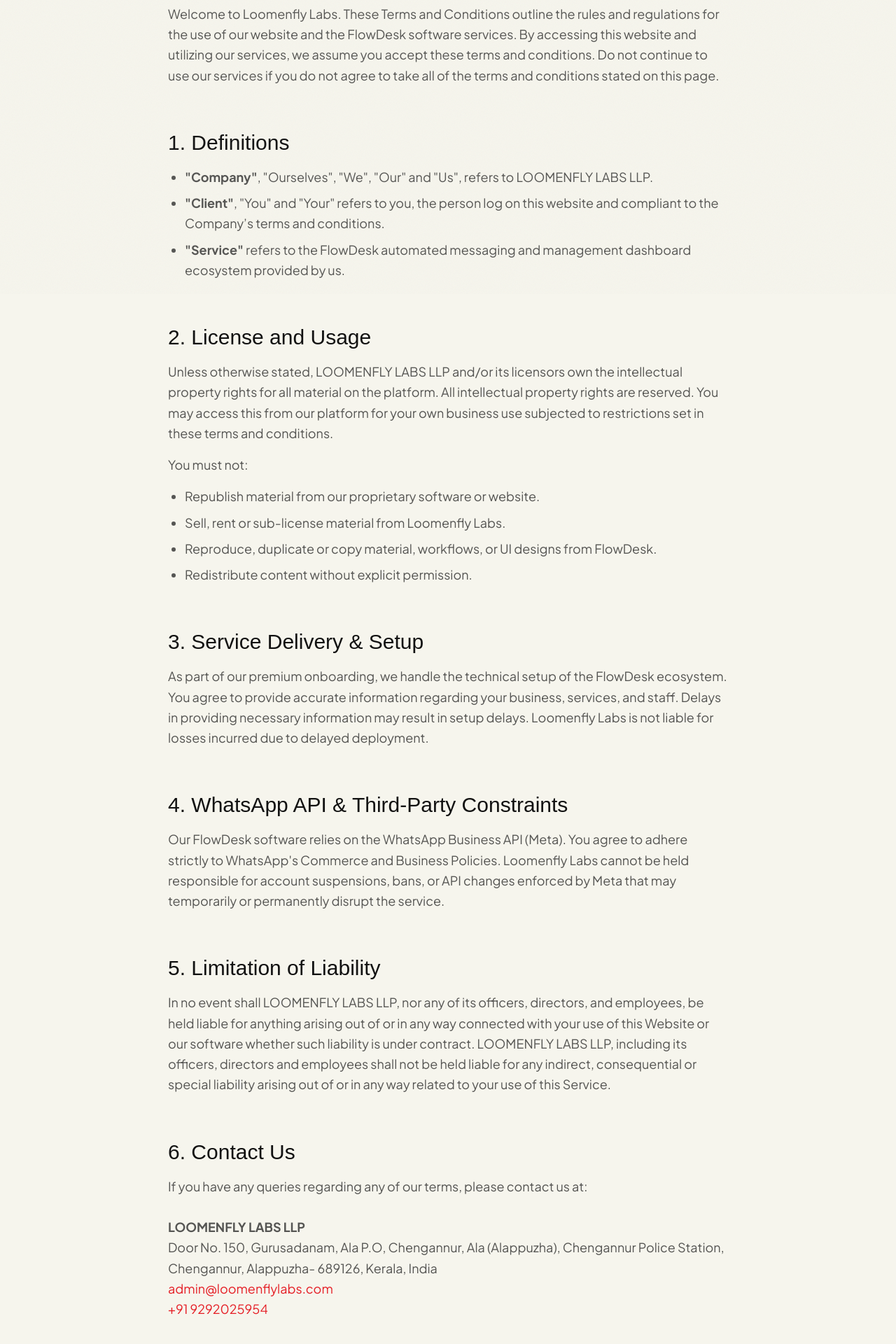
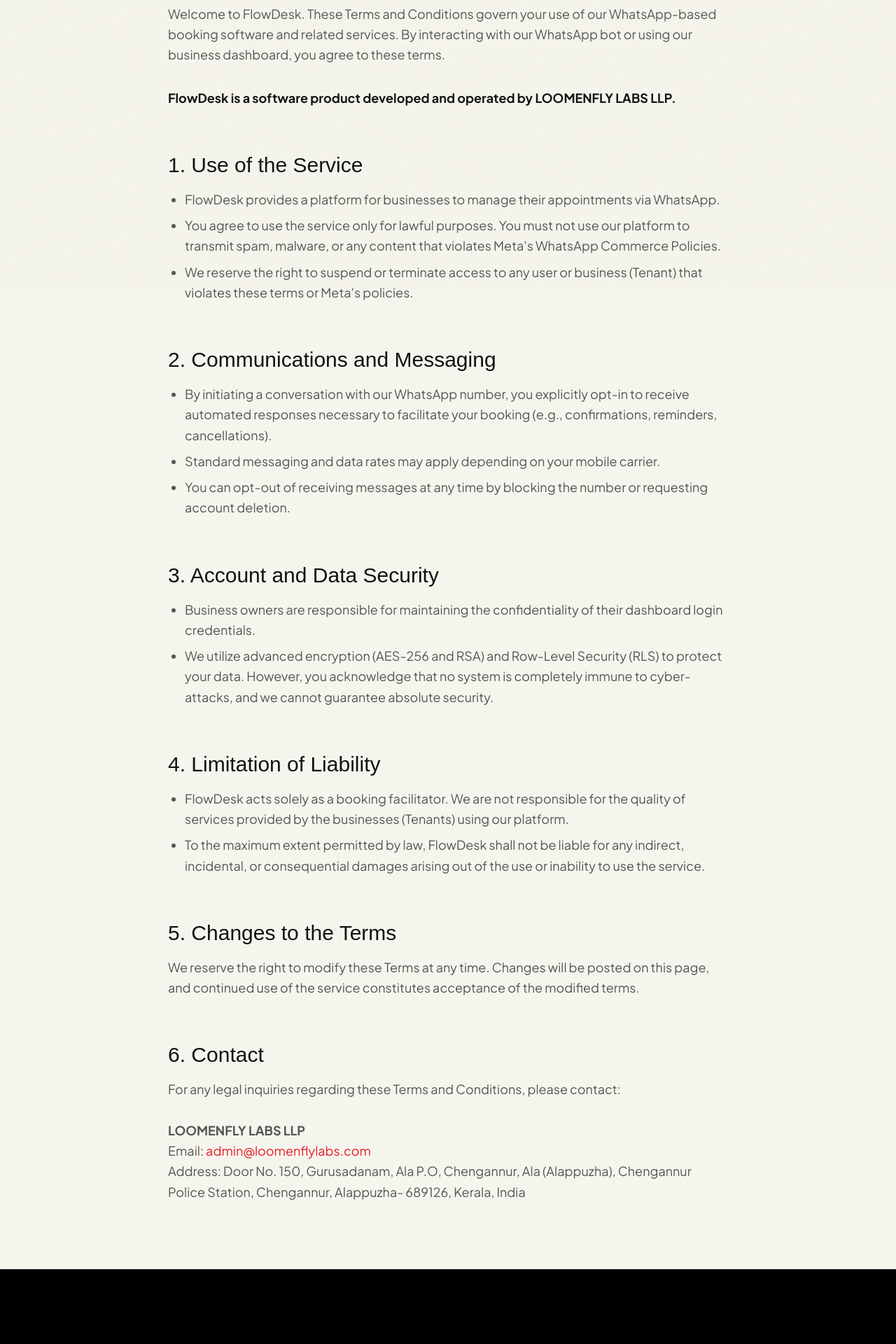
Before and after one commit to lumenflylabs/LoomenFlyCompanyWebsite, a Next.js app: page /terms-conditions in a window 1280 px wide. Shown: the part 380-2300 px from the top of the page at 70% size. Built offline with nearby package versions, Linux system fonts and the light colour scheme; a web font is replaced by a local one.

Commit message:
chore: Meta compliance updates (legal pages, footer disclaimer)

```diff
--- a/app/terms-conditions/page.tsx
+++ b/app/terms-conditions/page.tsx
@@ -2,7 +2,7 @@
 import { COMPANY } from "@/lib/constants";
 
 export const metadata = {
-  title: `Terms & Conditions | ${COMPANY.name}`,
+  title: `Terms and Conditions | ${COMPANY.name}`,
   description: `Terms and Conditions for ${COMPANY.name}`,
 };
 
@@ -14,7 +14,7 @@
           Legal
         </span>
         <h1 className="font-heading text-[clamp(40px,6vw,72px)] font-medium leading-[1.05] tracking-tight text-[#111111] mb-12">
-          Terms & Conditions
+          Terms and Conditions
         </h1>
 
         <div className="font-sans text-base md:text-lg text-[#111111]/70 flex flex-col gap-8 leading-relaxed">
@@ -23,79 +23,73 @@
           </p>
 
           <p>
-            Welcome to {COMPANY.name}. These Terms and Conditions outline the rules and regulations for the use of our website and the FlowDesk software services.
-            By accessing this website and utilizing our services, we assume you accept these terms and conditions. Do not continue to use our services if you do not agree to take all of the terms and conditions stated on this page.
+            Welcome to FlowDesk. These Terms and Conditions govern your use of our WhatsApp-based booking software and related services. By interacting with our WhatsApp bot or using our business dashboard, you agree to these terms.
+          </p>
+
+          <p className="font-bold text-[#111111]">
+            FlowDesk is a software product developed and operated by {COMPANY.legalName}.
           </p>
 
           <div>
             <h2 className="font-heading text-2xl md:text-3xl font-medium text-[#111111] mb-4 mt-8">
-              1. Definitions
+              1. Use of the Service
             </h2>
             <ul className="list-disc pl-6 flex flex-col gap-2 text-[#111111]/70">
-              <li><strong>"Company"</strong>, "Ourselves", "We", "Our" and "Us", refers to {COMPANY.legalName}.</li>
-              <li><strong>"Client"</strong>, "You" and "Your" refers to you, the person log on this website and compliant to the Company’s terms and conditions.</li>
-              <li><strong>"Service"</strong> refers to the FlowDesk automated messaging and management dashboard ecosystem provided by us.</li>
+              <li>FlowDesk provides a platform for businesses to manage their appointments via WhatsApp.</li>
+              <li>You agree to use the service only for lawful purposes. You must not use our platform to transmit spam, malware, or any content that violates Meta's WhatsApp Commerce Policies.</li>
+              <li>We reserve the right to suspend or terminate access to any user or business (Tenant) that violates these terms or Meta's policies.</li>
             </ul>
           </div>
 
           <div>
             <h2 className="font-heading text-2xl md:text-3xl font-medium text-[#111111] mb-4 mt-8">
-              2. License and Usage
+              2. Communications and Messaging
             </h2>
-            <p className="mb-4">
-              Unless otherwise stated, {COMPANY.legalName} and/or its licensors own the intellectual property rights for all material on the platform. All intellectual property rights are reserved. You may access this from our platform for your own business use subjected to restrictions set in these terms and conditions.
-            </p>
-            <p className="mb-4">You must not:</p>
             <ul className="list-disc pl-6 flex flex-col gap-2 text-[#111111]/70">
-              <li>Republish material from our proprietary software or website.</li>
-              <li>Sell, rent or sub-license material from {COMPANY.name}.</li>
-              <li>Reproduce, duplicate or copy material, workflows, or UI designs from FlowDesk.</li>
-              <li>Redistribute content without explicit permission.</li>
+              <li>By initiating a conversation with our WhatsApp number, you explicitly opt-in to receive automated responses necessary to facilitate your booking (e.g., confirmations, reminders, cancellations).</li>
+              <li>Standard messaging and data rates may apply depending on your mobile carrier.</li>
+              <li>You can opt-out of receiving messages at any time by blocking the number or requesting account deletion.</li>
             </ul>
           </div>
 
           <div>
             <h2 className="font-heading text-2xl md:text-3xl font-medium text-[#111111] mb-4 mt-8">
-              3. Service Delivery & Setup
+              3. Account and Data Security
+            </h2>
+            <ul className="list-disc pl-6 flex flex-col gap-2 text-[#111111]/70">
+              <li>Business owners are responsible for maintaining the confidentiality of their dashboard login credentials.</li>
+              <li>We utilize advanced encryption (AES-256 and RSA) and Row-Level Security (RLS) to protect your data. However, you acknowledge that no system is completely immune to cyber-attacks, and we cannot guarantee absolute security.</li>
+            </ul>
+          </div>
+
+          <div>
+            <h2 className="font-heading text-2xl md:text-3xl font-medium text-[#111111] mb-4 mt-8">
+              4. Limitation of Liability
+            </h2>
+            <ul className="list-disc pl-6 flex flex-col gap-2 text-[#111111]/70">
+              <li>FlowDesk acts solely as a booking facilitator. We are not responsible for the quality of services provided by the businesses (Tenants) using our platform.</li>
+              <li>To the maximum extent permitted by law, FlowDesk shall not be liable for any indirect, incidental, or consequential damages arising out of the use or inability to use the service.</li>
+            </ul>
+          </div>
+
+          <div>
+            <h2 className="font-heading text-2xl md:text-3xl font-medium text-[#111111] mb-4 mt-8">
+              5. Changes to the Terms
             </h2>
             <p>
-              As part of our premium onboarding, we handle the technical setup of the FlowDesk ecosystem. You agree to provide accurate information regarding your business, services, and staff. Delays in providing necessary information may result in setup delays. {COMPANY.name} is not liable for losses incurred due to delayed deployment.
+              We reserve the right to modify these Terms at any time. Changes will be posted on this page, and continued use of the service constitutes acceptance of the modified terms.
             </p>
           </div>
 
           <div>
             <h2 className="font-heading text-2xl md:text-3xl font-medium text-[#111111] mb-4 mt-8">
-              4. WhatsApp API & Third-Party Constraints
+              6. Contact
             </h2>
             <p>
-              Our FlowDesk software relies on the WhatsApp Business API (Meta). You agree to adhere strictly to WhatsApp's Commerce and Business Policies. {COMPANY.name} cannot be held responsible for account suspensions, bans, or API changes enforced by Meta that may temporarily or permanently disrupt the service.
-            </p>
-          </div>
-
-          <div>
-            <h2 className="font-heading text-2xl md:text-3xl font-medium text-[#111111] mb-4 mt-8">
-              5. Limitation of Liability
-            </h2>
-            <p>
-              In no event shall {COMPANY.legalName}, nor any of its officers, directors, and employees, be held liable for anything arising out of or in any way connected with your use of this Website or our software whether such liability is under contract. {COMPANY.legalName}, including its officers, directors and employees shall not be held liable for any indirect, consequential or special liability arising out of or in any way related to your use of this Service.
-            </p>
-          </div>
-
-          <div>
-            <h2 className="font-heading text-2xl md:text-3xl font-medium text-[#111111] mb-4 mt-8">
-              6. Contact Us
-            </h2>
-            <p>
-              If you have any queries regarding any of our terms, please contact us at:
-              <br /><br />
+              For any legal inquiries regarding these Terms and Conditions, please contact:<br /><br />
               <strong>{COMPANY.legalName}</strong><br />
-              {COMPANY.address}<br />
-              <a href={`mailto:${COMPANY.adminEmail}`} className="text-[#E51E25] hover:underline transition-all">
-                {COMPANY.adminEmail}
-              </a><br />
-              <a href={`tel:${COMPANY.phone}`} className="text-[#E51E25] hover:underline transition-all">
-                {COMPANY.phone}
-              </a>
+              Email: <a href={`mailto:${COMPANY.adminEmail}`} className="text-[#E51E25] hover:underline transition-all">{COMPANY.adminEmail}</a><br />
+              Address: {COMPANY.address}
             </p>
           </div>
         </div>
--- a/components/Footer.tsx
+++ b/components/Footer.tsx
@@ -76,6 +76,11 @@
 
         </div>
 
+        {/* Meta Disclaimer */}
+        <div className="text-center font-sans text-xs text-white/20 max-w-3xl mx-auto mb-8 px-4 leading-relaxed">
+          {COMPANY.legalName} is an independent software provider. We are not affiliated with, sponsored by, or endorsed by WhatsApp Inc. or Meta Platforms, Inc.
+        </div>
+
         {/* The Vibe-Coded Pill Anchor */}
         <div className="group flex flex-col md:flex-row items-center justify-between py-6 px-8 md:py-4 md:px-8 rounded-3xl md:rounded-full bg-white/[0.02] backdrop-blur-xl border border-white/[0.05] shadow-[inset_0_1px_0_rgba(255,255,255,0.05)] hover:bg-white/[0.04] hover:border-white/10 transition-all duration-500 gap-6">
           <div className="flex flex-col md:flex-row items-center gap-3 md:gap-6 font-sans text-[13px] text-white/40 text-center">
```
Also changed, not shown: app/privacy-policy/page.tsx (+56 -28 lines).
